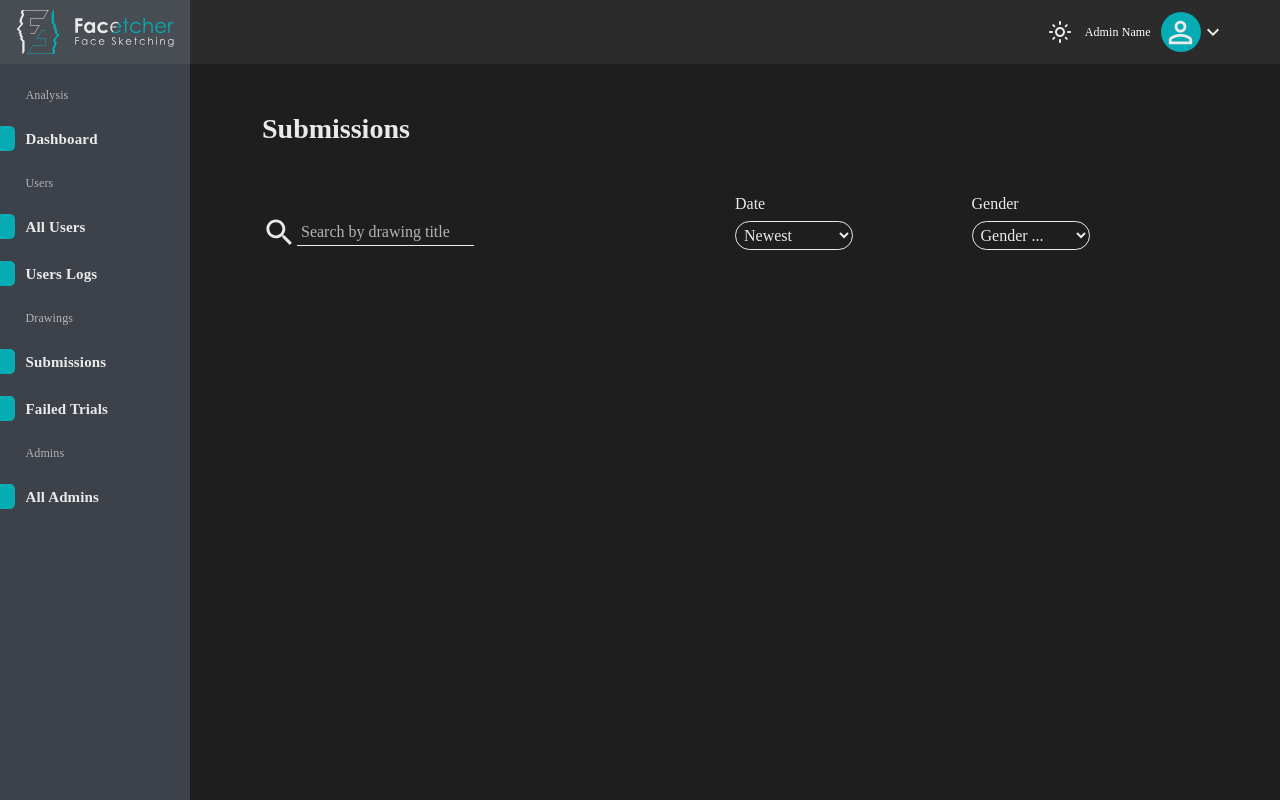
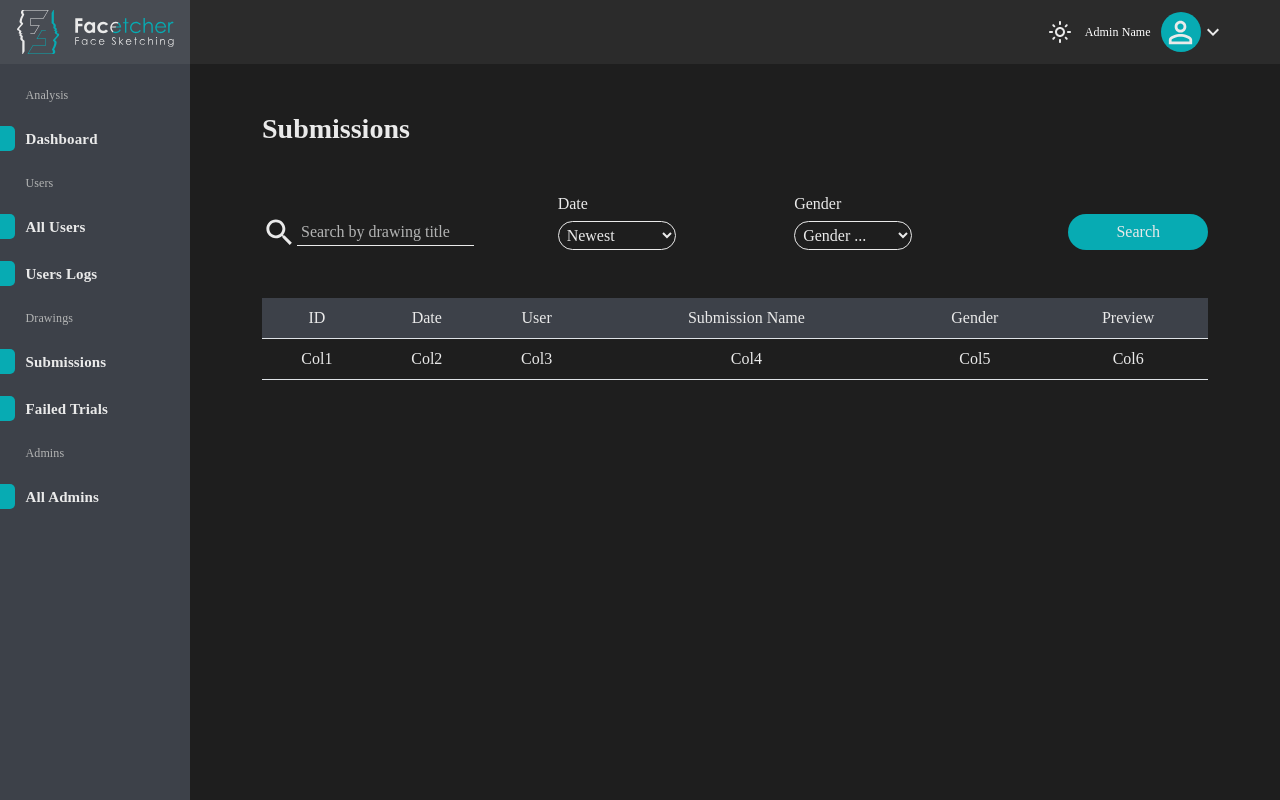
Before and after one commit to henry-azer/facetcher-admin-portal, a React (Create React App) app: page /submissions in a window 1280 px wide. Built offline with nearby package versions, Linux system fonts and the light colour scheme.

Commit message:
Finish submissions view

```diff
--- a/src/components/select-component.jsx
+++ b/src/components/select-component.jsx
@@ -2,9 +2,9 @@ import React from "react";
 
 const FacetcherSelectComponent = (props) => {
      return (
-          <div className="w-100">
+          <div className={`w-${props.width}`}>
                <h1 className="fs-6">{props.label}</h1>
-               <select className="bg-transparent light-grey-border p-1 rounded-pill text-light-grey w-50">
+               <select className="bg-transparent light-grey-border p-1 rounded-pill text-light-grey w-100">
                     {props.options.map((option) => (
                          <option value={option} className=" bg-dark-grey">
                               {option}
--- a/src/components/tables/table.jsx
+++ b/src/components/tables/table.jsx
@@ -2,14 +2,20 @@ import React from "react";
 
 const FacetcherTable = (props) => {
      return (
-          <div className="table-responsive">
-               <table className="table text-light-grey text-center">
-                    <thead className="bg-dark-grey2">
+          <div className="table-responsive w-100">
+               <table
+                    className={`table text-light-grey text-center bg-dark-grey${
+                         props.table === 2 ? "2" : ""
+                    }`}
+               >
+                    <thead
+                         className={`bg-dark-grey${
+                              props.table === 1 ? "2" : ""
+                         }`}
+                    >
                          <tr>
                               {props.headerArray.map((header) => (
-                                   <th >
-                                        {header}
-                                   </th>
+                                   <th>{header}</th>
                               ))}
                          </tr>
                     </thead>
--- a/src/views/Profile.jsx
+++ b/src/views/Profile.jsx
@@ -199,7 +199,10 @@ const Profile = () => {
                                    </h1>
                                    <div>
                                         <FacetcherTable
+                                        table={1}
                                              headerArray={headerArray}
+                                             headerColor="bg-dark-grey2"
+                                             bodyColor="bg-dark-grey"
                                         >
                                              <tr>
                                                   <td>Col1</td>
--- a/src/views/Submissions.jsx
+++ b/src/views/Submissions.jsx
@@ -4,6 +4,7 @@ import PersonAddAltIcon from "@mui/icons-material/PersonAddAlt";
 import SearchIcon from "@mui/icons-material/Search";
 import FacetcherSearchComponent from "../components/search-component";
 import FacetcherSelectComponent from "../components/select-component";
+import FacetcherTable from "../components/tables/table";
 
 const Submissions = () => {
      const tableTitles = [
@@ -25,18 +26,52 @@ const Submissions = () => {
                                    <PersonAddAltIcon /> Create New User
                               </button> */}
                          </div>
-                         <div className="w-100 d-flex justify-content-between align-items-end">
+                         <from className="w-100 d-flex justify-content-between align-items-end">
                               <FacetcherSearchComponent placeHolder="Search by drawing title" />
-                              <div className="w-50 d-flex justify-content-between">
+                              <div className="w-50 d-flex justify-content-around">
                                    <FacetcherSelectComponent
+                                        width="25"
                                         label="Date"
                                         options={["Newest", "Latest"]}
                                    />
                                    <FacetcherSelectComponent
+                                        width="25"
                                         label="Gender"
-                                        options={["Gender ...", "Male", "Female"]}
+                                        options={[
+                                             "Gender ...",
+                                             "Male",
+                                             "Female",
+                                        ]}
                                    />
                               </div>
+                              <div className="w-25 d-flex justify-content-end">
+                                   <button className="btn bg-cyan rounded-pill px-5 text-light-grey">
+                                        Search
+                                   </button>
+                              </div>
+                         </from>
+
+                         <div className="w-100 my-5">
+                              <FacetcherTable
+                                   table={2}
+                                   headerArray={[
+                                        "ID",
+                                        "Date",
+                                        "User",
+                                        "Submission Name",
+                                        "Gender",
+                                        "Preview",
+                                   ]}
+                              >
+                                   <tr>
+                                        <td>Col1</td>
+                                        <td>Col2</td>
+                                        <td>Col3</td>
+                                        <td>Col4</td>
+                                        <td>Col5</td>
+                                        <td>Col6</td>
+                                   </tr>
+                              </FacetcherTable>
                          </div>
                     </div>
                </FacetcherDrawer>
```
